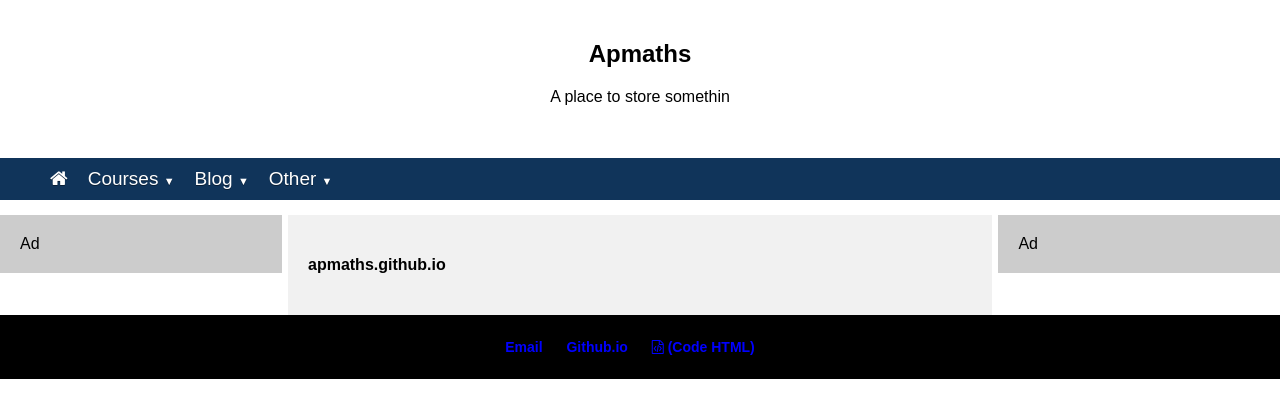
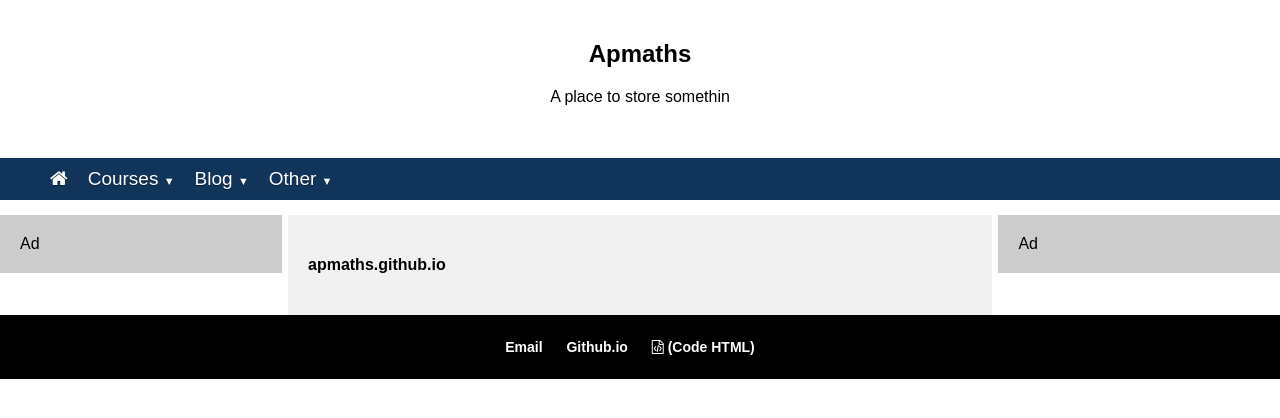
Before and after one commit to hoAngnaMPHan/apmaths.github.io, a Jekyll site: the page built from index.html, in a window 1280 px wide. Shown: the top 418 px of the page. Built offline with Jekyll 4.4.1, drawn with Linux system fonts in a browser that asks for light colours.

Commit message:
Update style.css

```diff
--- a/css/style.css
+++ b/css/style.css
@@ -202,11 +202,15 @@ footer {
   margin-bottom: 0;
   font-size: 14px;
   color: #FFFFFF;
-  text-decoration: none;
+
 
 }
 footer ul { padding: 0px; list-style: none; font-weight: bold; }
 footer ul li { display: inline; margin-right: 20px; }
+footer a { color: white;  text-decoration: none;
+}
+footer a:hover { font-weight: 900;
+}
 /* Responsive layout - makes the two columns/boxes stack on top of each other instead of next to each other, on small screens */
 @media (max-width: 801px) {
   .rnav {display: none;}
```
